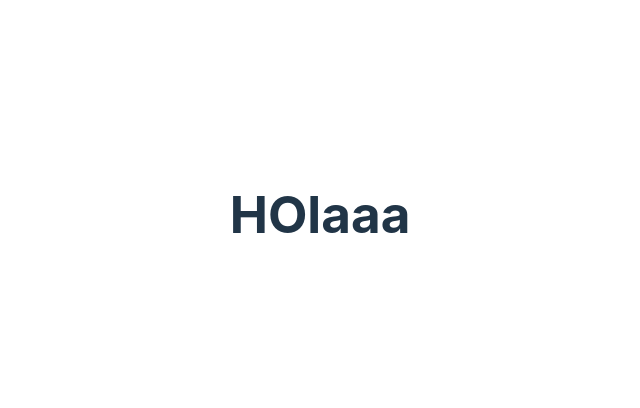
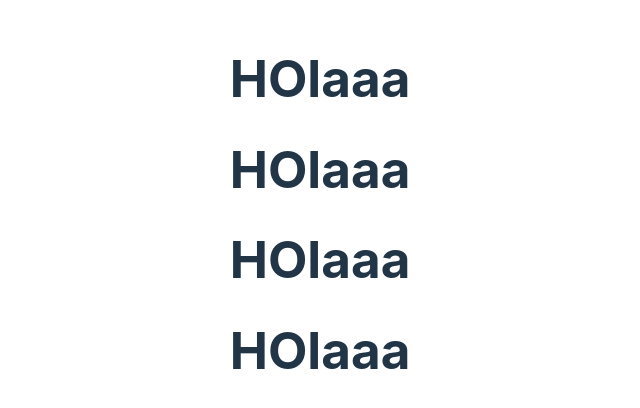
Before and after one commit to EmerMontes/portfolio, a React (Vite) app: page / in a window 1280 px wide. Shown: the part 186-594 px from the top of the page, without its empty margins (320-960 px from the left). Built offline with nearby package versions, Linux system fonts and the light colour scheme.

Commit message:
Guardando ideas para empezar a trabajar

```diff
--- a/src/App.jsx
+++ b/src/App.jsx
@@ -5,6 +5,9 @@ function App() {
   return (
     <div>
       <h1>HOlaaa</h1>
+      <h1>HOlaaa</h1>
+      <h1>HOlaaa</h1>
+      <h1>HOlaaa</h1>
     </div>
   )
 }
```
